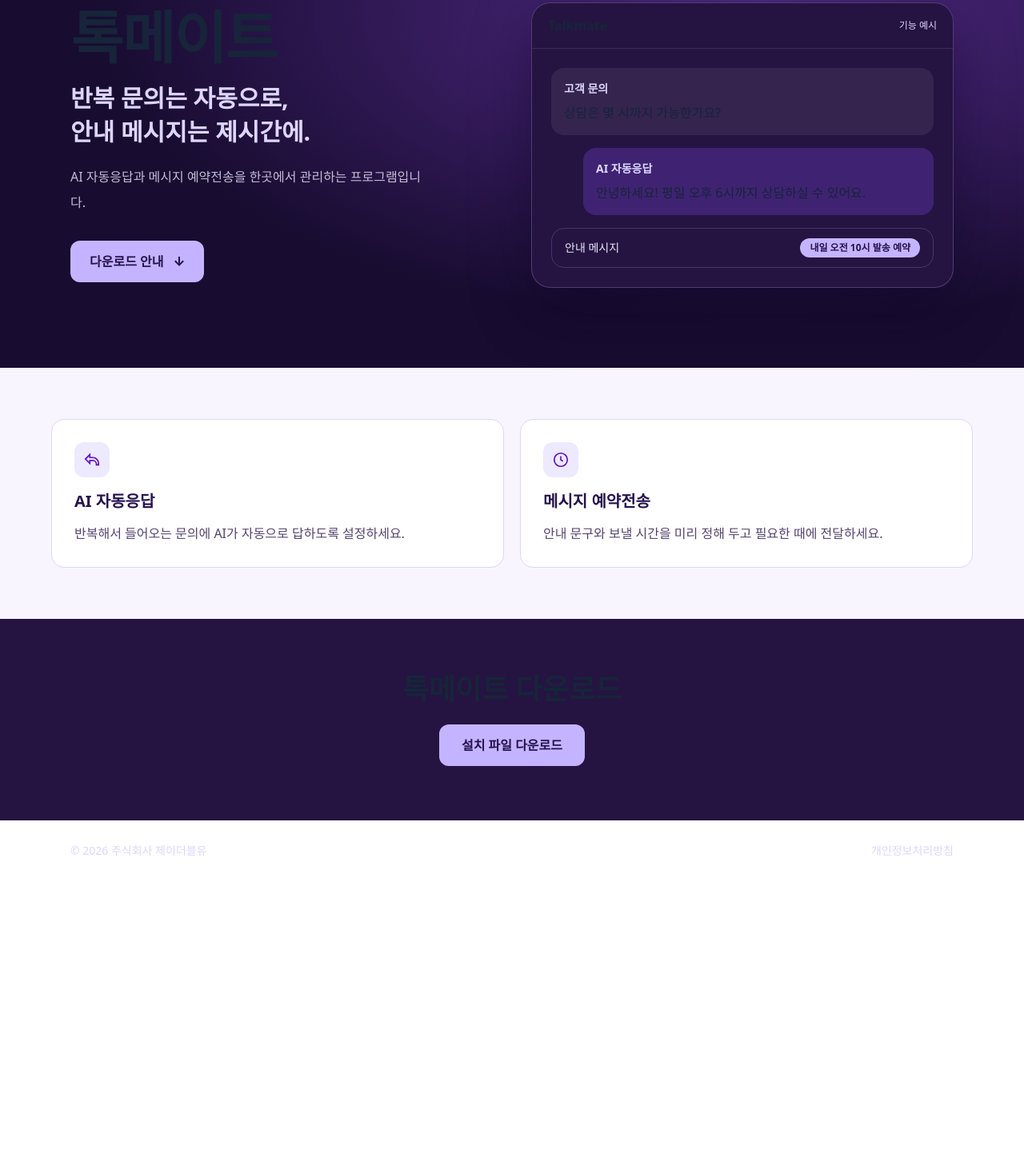
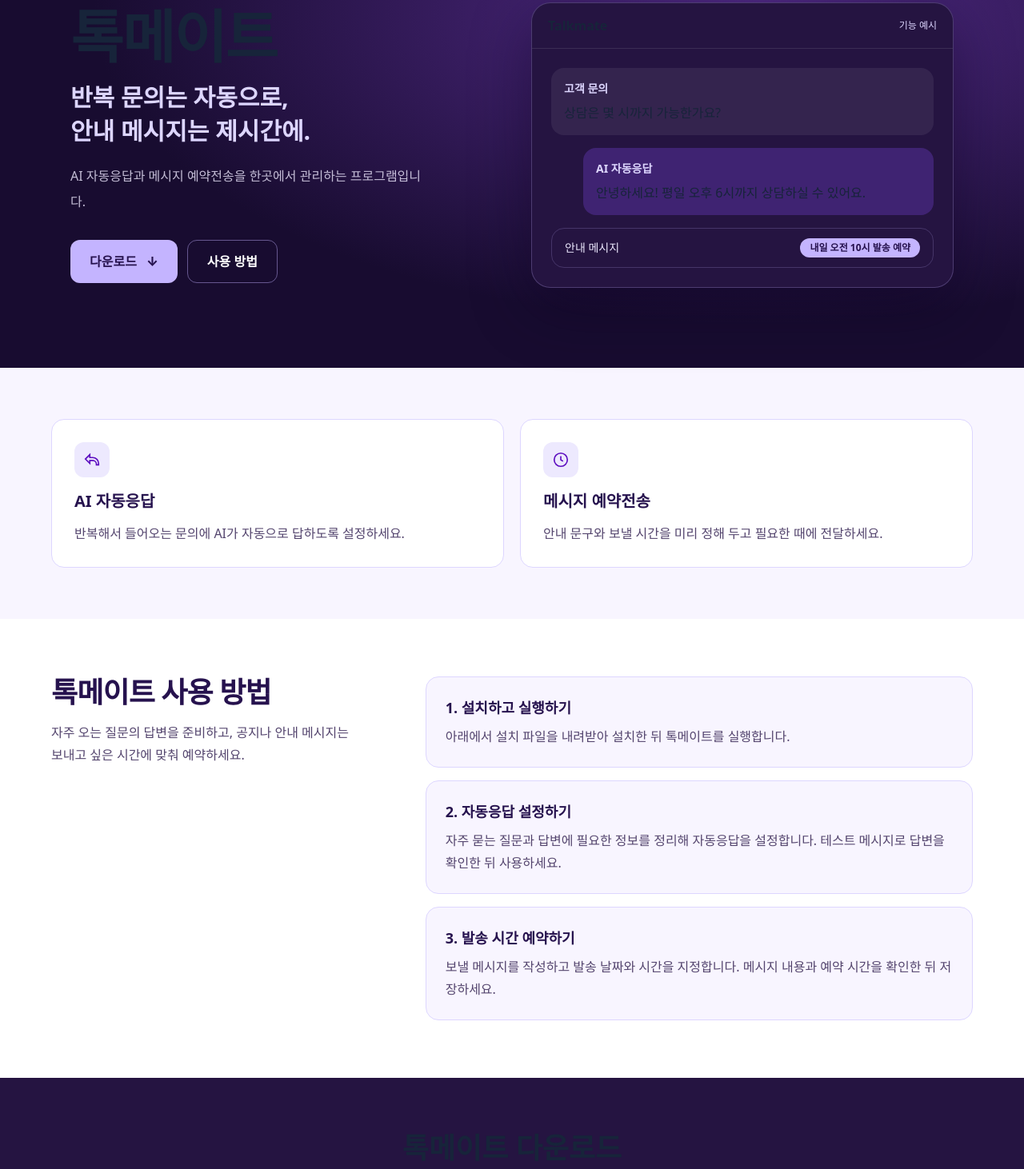
Before and after one commit to choi87/jw-corporate, an Astro site: page /talkmate in a window 1280 px wide. Shown: the part 178-1640 px from the top of the page at 80% size. Before the commit the page ends 1280 px from the top, so only its background shows below. Built offline with nearby package versions, Linux system fonts and the light colour scheme; Astro itself is replaced by a stand-in of ours; no server answers.

Commit message:
Add a complete one-page Talkmate usage guide and download controls

```diff
--- a/src/pages/talkmate.astro
+++ b/src/pages/talkmate.astro
@@ -39,7 +39,10 @@ const features = [
             <h1 class="text-5xl font-black tracking-tight sm:text-7xl">톡메이트</h1>
             <p class="mt-5 text-2xl font-bold leading-snug text-violet-200 sm:text-3xl">반복 문의는 자동으로,<br />안내 메시지는 제시간에.</p>
             <p class="mt-5 max-w-md text-base leading-8 text-violet-100/80">AI 자동응답과 메시지 예약전송을 한곳에서 관리하는 프로그램입니다.</p>
-            <a href="#download" class="mt-8 inline-flex items-center gap-3 rounded-xl bg-violet-300 px-6 py-3.5 font-extrabold text-[#26124e] transition hover:bg-white">다운로드 안내 <span aria-hidden="true">↓</span></a>
+            <div class="mt-8 flex flex-wrap gap-3">
+              <a href="#download" class="inline-flex items-center gap-3 rounded-xl bg-violet-300 px-6 py-3.5 font-extrabold text-[#26124e] transition hover:bg-white">다운로드 <span aria-hidden="true">↓</span></a>
+              <a href="#guide" class="inline-flex items-center rounded-xl border border-violet-300/45 px-6 py-3.5 font-bold text-white hover:bg-white/10">사용 방법</a>
+            </div>
           </div>
 
           <figure class="preview m-0 min-w-0 rounded-3xl border border-violet-300/25 bg-[#251441] shadow-2xl">
@@ -80,12 +83,26 @@ const features = [
         </div>
       </section>
 
+      <section id="guide" class="scroll-mt-6 bg-white px-6 py-18 text-[#26124e]">
+        <div class="mx-auto grid max-w-6xl gap-10 md:grid-cols-[1fr_1.6fr]">
+          <div>
+            <h2 class="text-3xl font-black tracking-tight sm:text-4xl">톡메이트 사용 방법</h2>
+            <p class="mt-4 max-w-sm leading-7 text-[#54456e]">자주 오는 질문의 답변을 준비하고, 공지나 안내 메시지는 보내고 싶은 시간에 맞춰 예약하세요.</p>
+          </div>
+          <ol class="space-y-4">
+            <li class="rounded-2xl border border-violet-200 bg-[#f8f5ff] p-6"><h3 class="text-lg font-extrabold">1. 설치하고 실행하기</h3><p class="mt-2 leading-7 text-[#54456e]">아래에서 설치 파일을 내려받아 설치한 뒤 톡메이트를 실행합니다.</p></li>
+            <li class="rounded-2xl border border-violet-200 bg-[#f8f5ff] p-6"><h3 class="text-lg font-extrabold">2. 자동응답 설정하기</h3><p class="mt-2 leading-7 text-[#54456e]">자주 묻는 질문과 답변에 필요한 정보를 정리해 자동응답을 설정합니다. 테스트 메시지로 답변을 확인한 뒤 사용하세요.</p></li>
+            <li class="rounded-2xl border border-violet-200 bg-[#f8f5ff] p-6"><h3 class="text-lg font-extrabold">3. 발송 시간 예약하기</h3><p class="mt-2 leading-7 text-[#54456e]">보낼 메시지를 작성하고 발송 날짜와 시간을 지정합니다. 메시지 내용과 예약 시간을 확인한 뒤 저장하세요.</p></li>
+          </ol>
+        </div>
+      </section>
+
       <section id="download" class="scroll-mt-6 bg-[#251441] px-6 py-17 text-center">
         <h2 class="text-3xl font-black sm:text-4xl">톡메이트 다운로드</h2>
         {downloadUrl ? (
           <a href={downloadUrl} class="mt-6 inline-flex rounded-xl bg-violet-300 px-7 py-3.5 font-extrabold text-[#26124e] hover:bg-white">설치 파일 다운로드</a>
         ) : (
-          <p class="mt-4 text-violet-100/80">설치 파일을 준비 중입니다.</p>
+          <><button type="button" disabled class="mt-6 rounded-xl bg-violet-300/25 px-7 py-3.5 font-extrabold text-violet-100">설치 파일 다운로드</button><p class="mt-3 text-sm text-violet-100/80">설치 파일을 준비 중입니다.</p></>
         )}
       </section>
     </main>
```
